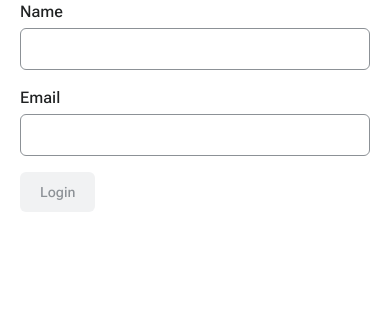
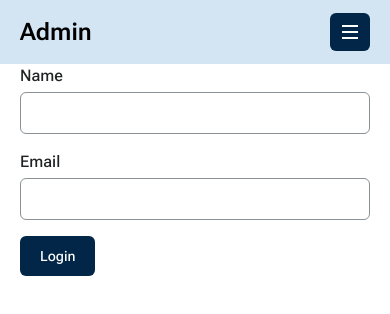
Before and after one commit to No-Country/S7-22-T-NodeReact, a Next.js app in the folder frontend/: page / in a window 390 px wide. Shown: the top 314 px of the page. Built offline with nearby package versions, Linux system fonts and the light colour scheme.

Commit message:
added menu mobile and layout

```diff
--- /dev/null
+++ b/frontend/src/components/HamMenu.jsx
@@ -0,0 +1,11 @@
+const HamMenu = ({ handleMenu }) => {
+    return (
+        <div className='inline-block rounded-md bg-primary p-3 space-y-1 cursor-pointer md:hidden lg:hidden' onClick={handleMenu}>
+            <span className='block w-4 h-0.5 bg-white'></span>
+            <span className='block w-4 h-0.5 bg-white'></span>
+            <span className='block w-4 h-0.5 bg-white'></span>
+        </div>
+    )
+}
+
+export default HamMenu;
--- a/frontend/src/components/InputField.jsx
+++ b/frontend/src/components/InputField.jsx
@@ -1,4 +1,4 @@
-const InputField = ({ label, name, type, placeholder, disabled, value, onChange }) => {
+const InputField = ({ label, name, type, placeholder, disabled, error, value, onChange }) => {
     const handleChange = (e) => {
         onChange(e.target.value);
     }
@@ -13,8 +13,9 @@ const InputField = ({ label, name, type, placeholder, disabled, value, onChange
                 disabled={disabled}
                 value={value}
                 onChange={handleChange}
-                className="border border-border rounded-md px-3 py-2 text-body focus:outline-none focus:border-primary"
+                className={`border ${error ? 'border-danger focus:border-danger bg-danger-bg' : 'border-border focus:border-primary' } ${disabled ? 'bg-disabled-bg-light border-grey' : ''} rounded-md px-3 py-2 text-body focus:outline-none`}
             />
+            {error && <p className='text-body-sm mt-0.5 text-danger'>{error}</p>}
         </div>
     )
 }
--- /dev/null
+++ b/frontend/src/components/Layout.jsx
@@ -0,0 +1,56 @@
+import HamMenu from "@/components/HamMenu";
+import { useState } from "react";
+import Menu from "@/components/Menu";
+import MenuItem from "@/components/MenuItem";
+
+const menuItems = [
+    { label: 'Inicio', url: '/' },
+    { label: 'Profesores', url: '/profesores' },
+    { label: 'Alumnos', url: '/alumnos' },
+    { label: 'Cursos y carreras', url: '/cursos' },
+    { label: 'Perfil', url: '/perfil' },
+];
+
+const Layout = ({ children }) => {
+    const [isOpen, setIsOpen] = useState(false);
+
+    const handleMenu = () => {
+        setIsOpen(!isOpen);
+    }
+
+    return (
+        <div className='flex'>
+            <div className='hidden lg:fixed lg:w-60 lg:h-screen bg-secondary lg:flex lg:flex-col'>
+                {menuItems.map((option, id) => {
+                    return (
+                        <div key={id} className='flex items-center h-20'>
+                            <p className='text-body font-semibold'>{option.label}</p>
+                        </div>
+                    )}
+                )}
+            </div>
+
+            <div className='w-full lg:ml-60'>
+                <div className='bg-secondary h-16 flex items-center justify-between px-5'>
+                    <h1 className='text-h3 font-semibold'>Admin</h1>
+
+                    <HamMenu handleMenu={handleMenu} />
+
+                    <Menu isOpen={isOpen}>
+                        {menuItems.map((item, id) => {
+                            return (
+                                <MenuItem title={item.label} href={item.url} key={id} />
+                            )
+                        })}
+                    </Menu>
+
+                </div>
+                <main className='px-5'>
+                    { children }
+                </main>
+            </div>
+        </div>
+    )
+}
+
+export default Layout;
--- /dev/null
+++ b/frontend/src/components/Menu.jsx
@@ -0,0 +1,11 @@
+const Menu = ({ children, isOpen }) => {
+    return (
+        <nav className={`${isOpen ? 'absolute left-5 right-5 top-16' : 'hidden'} md:hidden`}>
+            <ul className='flex flex-col items-center gap-2.5 bg-primary w-full p-5 rounded-lg'>
+                { children }
+            </ul>
+        </nav>
+    )
+}
+
+export default Menu;
--- /dev/null
+++ b/frontend/src/components/MenuItem.jsx
@@ -0,0 +1,13 @@
+import Link from 'next/link';
+
+const MenuItem = ({ title, href }) => {
+    return (
+        <Link href={href} className='w-full'>
+            <li className='text-white text-center py-2 px-4 rounded-md hover:bg-white/10'>
+                { title }
+            </li>
+        </Link>
+    )
+}
+
+export default MenuItem;
--- a/frontend/src/pages/index.js
+++ b/frontend/src/pages/index.js
@@ -1,6 +1,7 @@
 import Sidebar from "@/components/sidebar/Sidebar";
 import Button from "@/components/Button";
 import InputField from "@/components/InputField";
+import Layout from "@/components/Layout";
 import { useState } from "react";
 
 export default function Home() {
@@ -15,11 +16,13 @@ export default function Home() {
   return (
       <>
           {/*<Sidebar />*/}
-          <form className='px-5'>
-              <InputField label={'Name'} type={'text'} value={name} onChange={setName} />
-              <InputField label={'Email'} type={'email'} value={email} onChange={setEmail} />
-              <Button type={'submit'} text={'Login'} variant={'disabled'} onClick={handleSubmit} />
-          </form>
+          <Layout>
+              <form>
+                  <InputField label={'Name'} type={'text'} value={name} onChange={setName} />
+                  <InputField label={'Email'} type={'email'} value={email} onChange={setEmail} />
+                  <Button type={'submit'} text={'Login'} onClick={handleSubmit} />
+              </form>
+          </Layout>
       </>
   )
 }
--- a/frontend/tailwind.config.js
+++ b/frontend/tailwind.config.js
@@ -14,6 +14,7 @@ module.exports = {
         'white': '#FFFFFF',
         'black': '#202223',
         'danger': '#D82C0D',
+        'danger-bg': '#FFF4F4',
         'success': '#008060',
         'grey': '#E4E5E7',
         'primary': '#022647',
@@ -22,6 +23,7 @@ module.exports = {
         'placeholder': '#6D7175',
         'border': '#8C9196',
         'disabled-bg': '#F1F2F3',
+        'disabled-bg-light': '#FAFBFB',
         'disabled-text': '#8C9196',
       },
       fontSize: {
```
